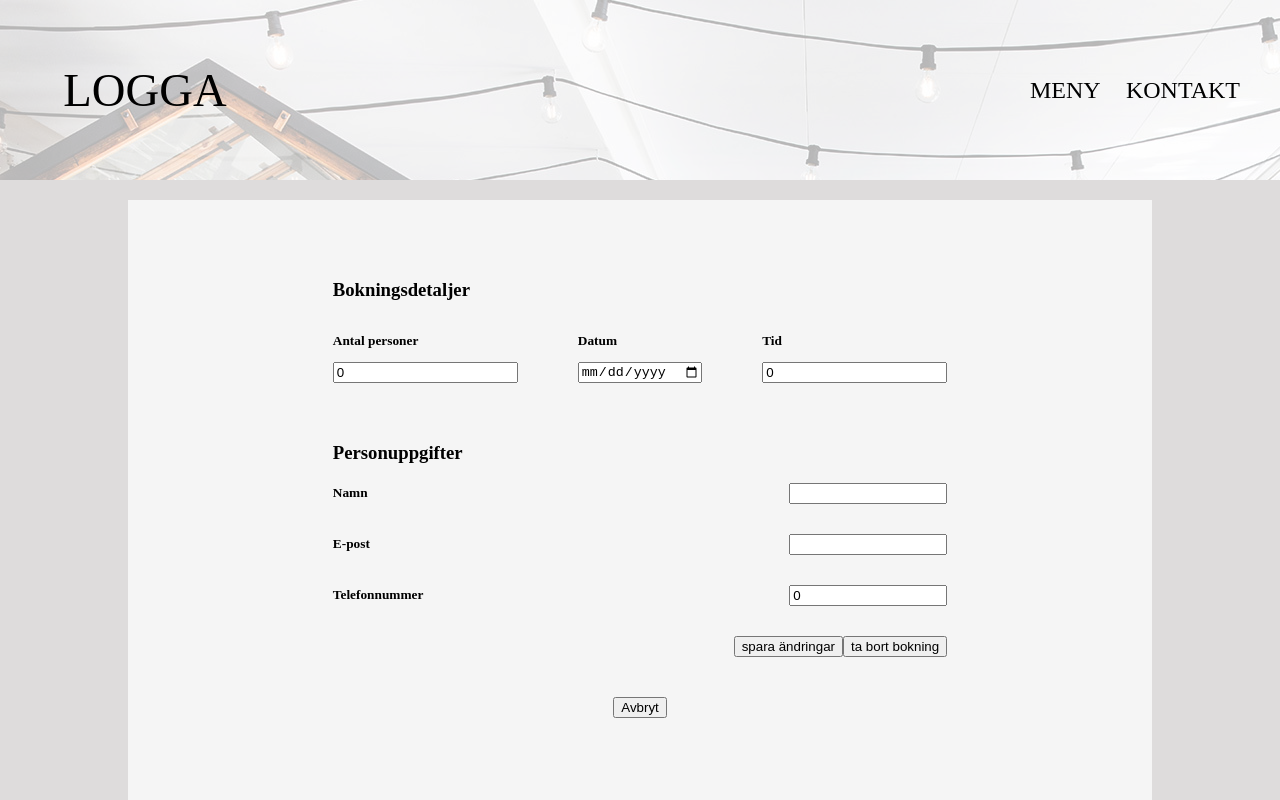
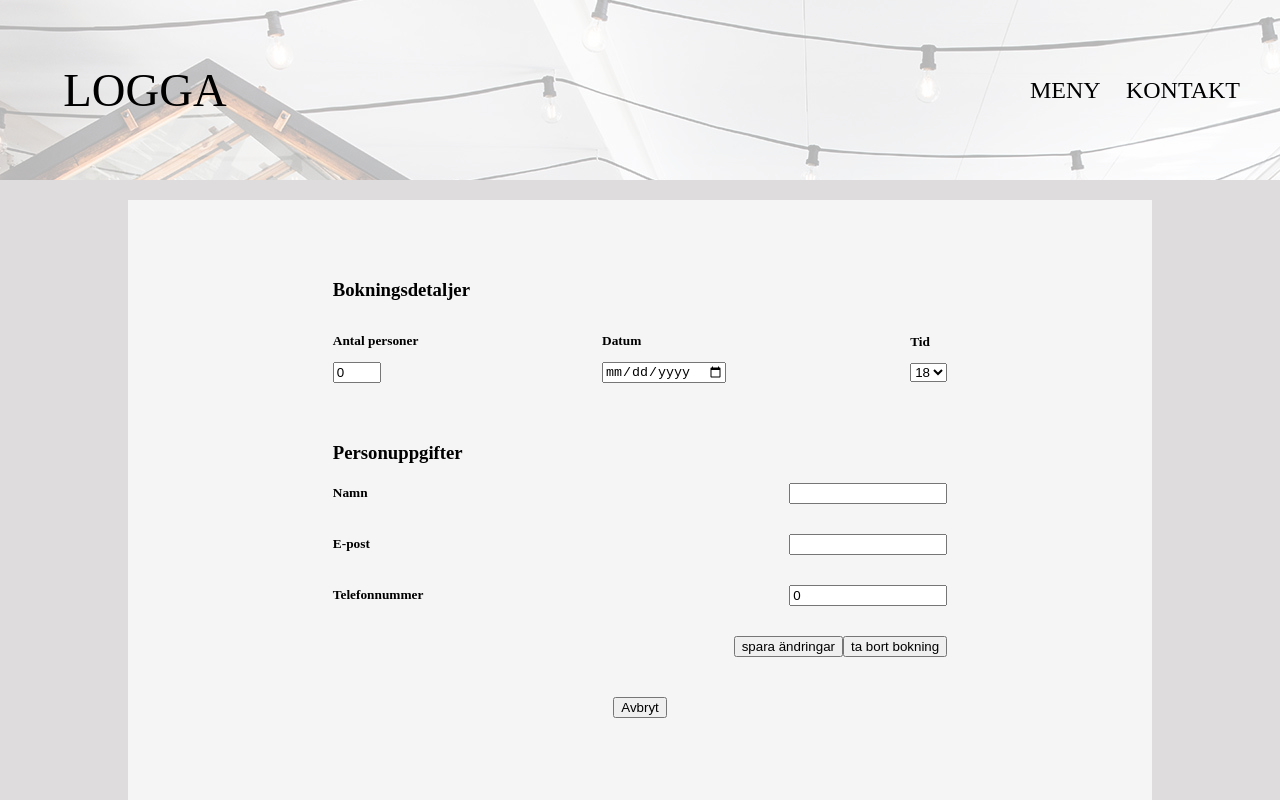
Before and after one commit to filipwieselgren/restaurant-booking-system, a React (Create React App) app: page /admin/1 in a window 1280 px wide. Shown: the top 800 px of the page. Built offline with nearby package versions, Linux system fonts and the light colour scheme; no server answers.

Commit message:
sending date-info fr allBookings to singleBookings

```diff
--- a/src/components/adminComponents/AllBookings.tsx
+++ b/src/components/adminComponents/AllBookings.tsx
@@ -1,8 +1,20 @@
 import { IBooking } from "../../models/IBooking";
-import { Link } from "react-router-dom";
+import { useNavigate } from "react-router-dom";
 import "../../styles/components-style/adminStyles/_allBookings.scss";
 
 export const AllBookings = (props: IBooking) => {
+  //set variables
+  const navigate = useNavigate();
+
+  //function for getting API with booking-info + redirecting
+  const sendDate = () => {
+    fetch("http://localhost:8080/admin/" + props.date)
+      .then((response) => response.json())
+      .then((data) => console.log(data));
+
+    navigate("/admin/" + props._id);
+  };
+
   return (
     <div className="listDiv">
       <p>{props.date}</p>
@@ -13,8 +25,8 @@ export const AllBookings = (props: IBooking) => {
       <p>{props.amountOfPeople}</p>
       <p>{props.time}</p>
       <p>{props.phone}</p>
-      <div className="editBtn">
-        <Link to={"/admin/" + props._id}>ändra</Link>
+      <div className="editBtn" onClick={sendDate}>
+        Ändra
       </div>
     </div>
   );
--- a/src/components/adminComponents/SingleBooking.tsx
+++ b/src/components/adminComponents/SingleBooking.tsx
@@ -64,14 +64,25 @@ export const SingleBooking = () => {
   };
 
   //update singleBooking-state every time an input is edited
+  //if "amountOfPeople" is of type Number, make it a string so it will show in input-field.
   const handleChange = (e: ChangeEvent<HTMLInputElement>) => {
-    setSingleBooking({ ...singleBooking, [e.target.name]: e.target.value });
+    if (e.target.type === "number") {
+      setSingleBooking({ ...singleBooking, [e.target.name]: +e.target.value });
+    } else {
+      setSingleBooking({ ...singleBooking, [e.target.name]: e.target.value });
+    }
+  };
+
+  // This function is triggered when the select changes
+  const updateTime = (event: React.ChangeEvent<HTMLSelectElement>) => {
+    setSingleBooking({
+      ...singleBooking,
+      [event.target.name]: event.target.value,
+    });
   };
 
   //save changes "Spara"
   const saveChanges = () => {
-    console.log(singleBooking);
-
     fetch(
       "http://localhost:8080/admin/bookings/" + singleBooking._id + "/edit",
       {
@@ -99,9 +110,11 @@ export const SingleBooking = () => {
               <h3>Antal personer</h3>
               <input
                 type="number"
-                name="amount"
+                name="amountOfPeople"
                 value={singleBooking.amountOfPeople}
                 onChange={handleChange}
+                min="1"
+                max="6"
               />
             </div>
 
@@ -117,12 +130,22 @@ export const SingleBooking = () => {
 
             <div>
               <h3>Tid</h3>
-              <input
+
+              <select
+                name="time"
+                value={singleBooking.time}
+                onChange={updateTime}
+              >
+                <option value="18">18</option>
+                <option value="21">21</option>
+              </select>
+
+              {/* <input
                 type="number"
                 name="time"
                 value={singleBooking.time}
                 onChange={handleChange}
-              />
+              /> */}
             </div>
           </div>
 
```
